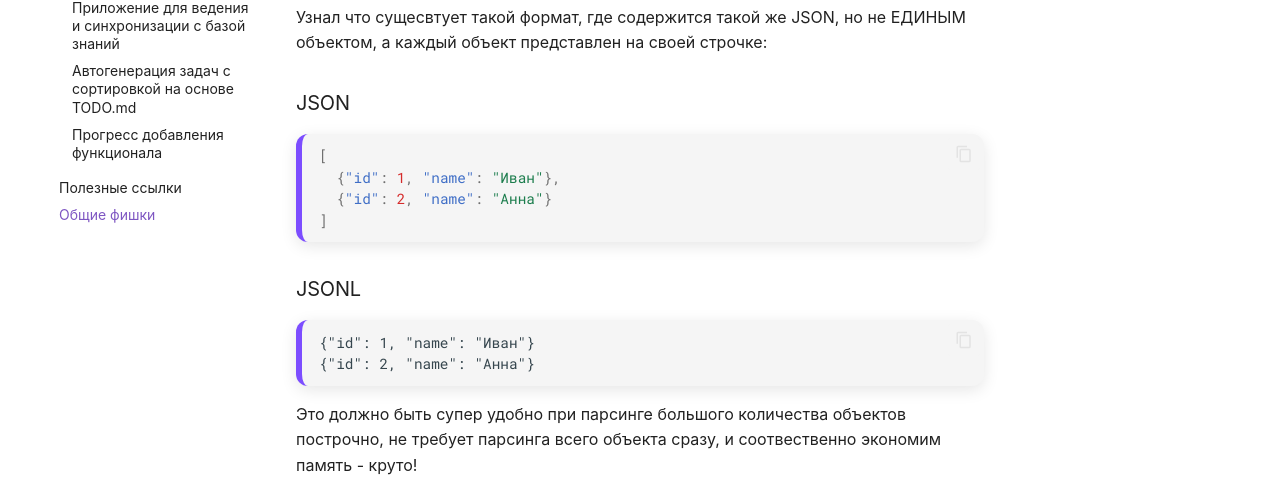
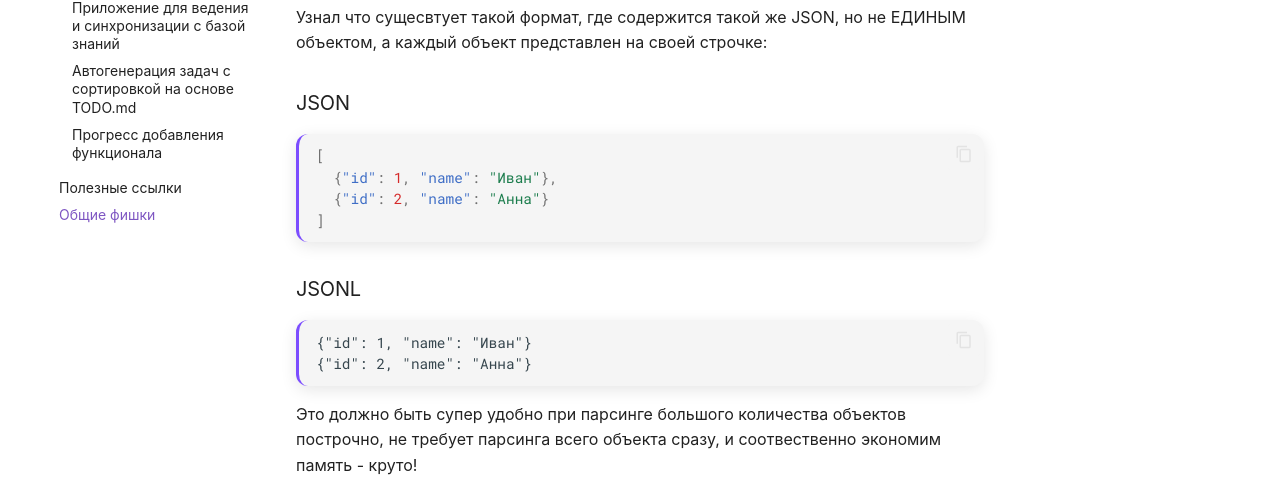
Before and after one commit to PurpleSwtr/Utils-Docs, an MkDocs documentation site: the page built from docs/root/tips.md, in a window 1280 px wide. Shown: the part 293-770 px from the top of the page. Built offline with MkDocs 1.6.1 and Material for MkDocs 9.7.7, drawn with Linux system fonts in a browser that asks for light colours; plug-ins that fetch from the network failed and are left out; comment, search, counter and statistics services are not loaded.

Commit message:
Уменьшил размер боковой линии у блока кода

```diff
--- a/docs/stylesheets/extra.css
+++ b/docs/stylesheets/extra.css
@@ -157,12 +157,13 @@ display: none;
 
 .md-typeset pre > code {
   border-radius: 12px;
-  border-left: 6px solid var(--md-accent-fg-color);
+  border-left: 3px solid var(--md-accent-fg-color);
   box-shadow: 0 4px 16px rgba(0,0,0,0.1);
   font-size: 0.9em;
   line-height: 1.5;
   position: relative;
 }
+
 .md-nav__item--section + .md-nav__item--section {
   border-top: 1px solid var(--md-divider) !important;
   margin-top: 1.2em !important;
```
